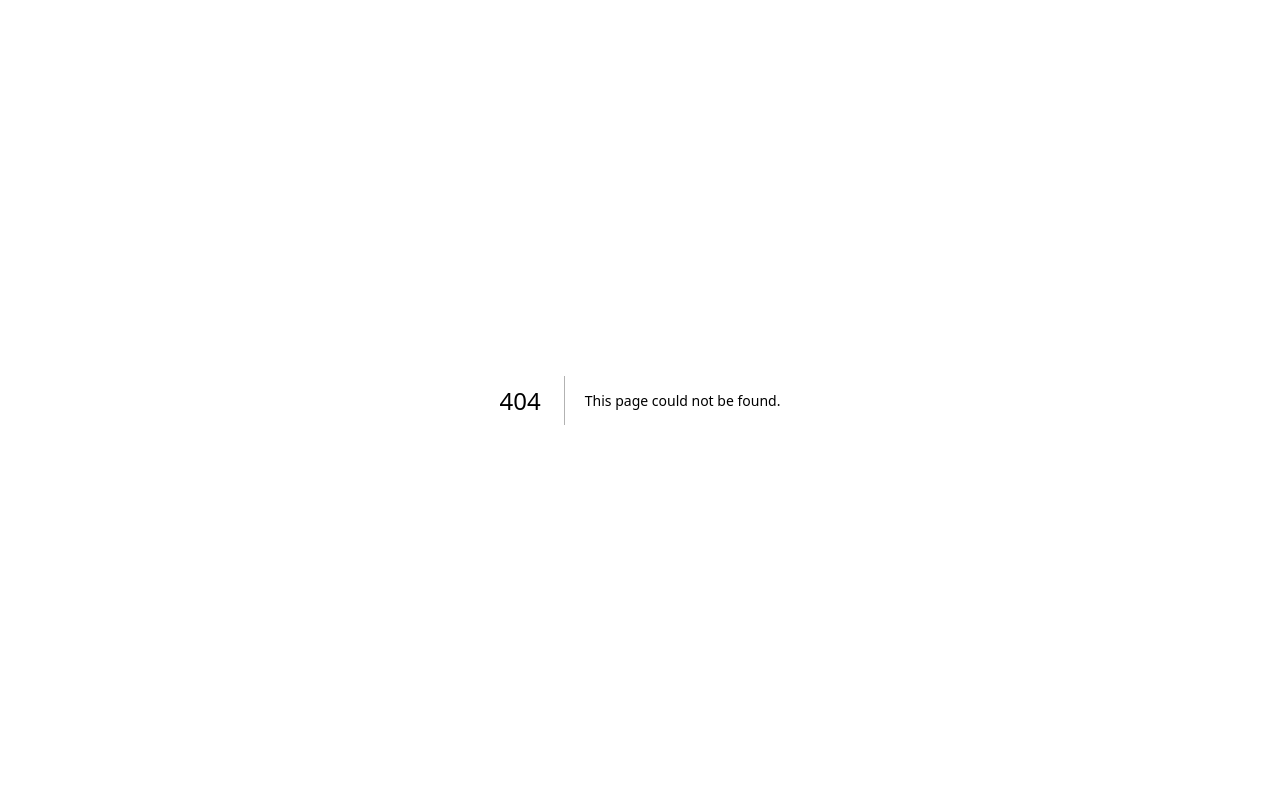
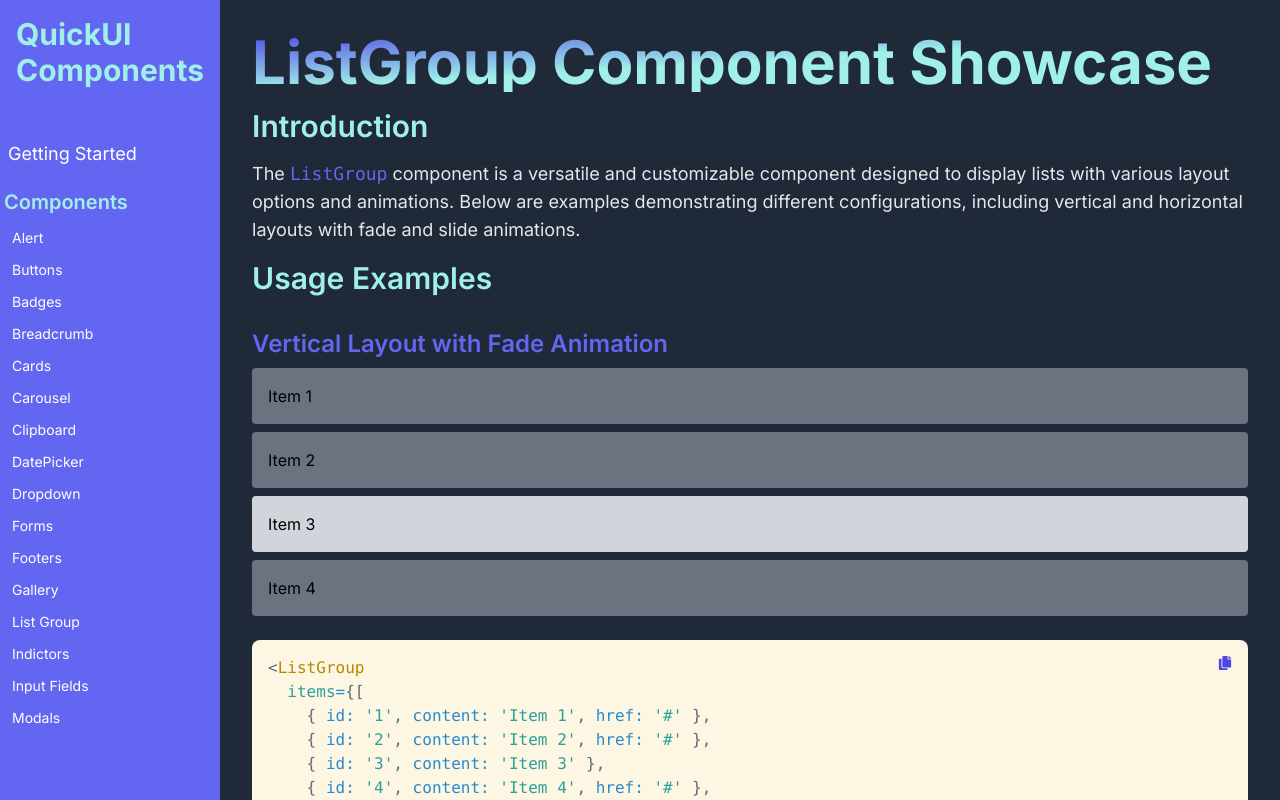
Before and after one commit to ajv55/quickui, a Next.js app: page /getStarted/listGroup in a window 1280 px wide. Before the commit this address had no page. Built offline with nearby package versions, Linux system fonts and the light colour scheme.

Commit message:
created the list group component

```diff
--- /dev/null
+++ b/app/components/listGroup.tsx
@@ -0,0 +1,68 @@
+'use client';
+
+import React from 'react';
+import { motion } from 'framer-motion';
+import clsx from 'clsx';
+
+interface ListGroupProps {
+  items: Array<{
+    id: string;
+    content: string | JSX.Element;
+    href?: string;
+  }>;
+  layout?: 'vertical' | 'horizontal';
+  animation?: 'fade' | 'slide';
+  className?: string;
+}
+
+const ListGroup: React.FC<ListGroupProps> = ({
+  items,
+  layout = 'vertical',
+  animation = 'fade',
+  className = '',
+}) => {
+  const listClass = clsx('flex', {
+    'flex-col': layout === 'vertical',
+    'flex-row': layout === 'horizontal',
+  });
+
+  const itemAnimation = {
+    fade: { opacity: 0, y: 20 },
+    slide: { x: -20, opacity: 0 },
+  };
+
+  const itemVariants = {
+    visible: { opacity: 1, x: 0, y: 0 },
+    hidden: itemAnimation[animation],
+  };
+
+  return (
+    <div className={clsx('w-full', className)}>
+      <ul className={listClass}>
+        {items.map((item) => (
+          <motion.li
+            key={item.id}
+            initial="hidden"
+            animate="visible"
+            variants={itemVariants}
+            transition={{ duration: 0.5 }}
+            className="mb-2"
+          >
+            {item.href ? (
+              <a
+                href={item.href}
+                className="block p-4 bg-gray-500 hover:bg-gray-300 rounded transition-colors"
+              >
+                {item.content}
+              </a>
+            ) : (
+              <div className="block p-4 bg-gray-300 rounded">{item.content}</div>
+            )}
+          </motion.li>
+        ))}
+      </ul>
+    </div>
+  );
+};
+
+export default ListGroup;
--- a/app/components/startComponents/sidebar.tsx
+++ b/app/components/startComponents/sidebar.tsx
@@ -18,6 +18,7 @@ const Sidebar: FC = () => {
     { name: 'Forms', href: '/getStarted/form' },
     { name: 'Footers', href: '/getStarted/footer' },
     { name: 'Gallery', href: '/getStarted/gallery' },
+    { name: 'List Group', href: '/getStarted/listGroup' },
     { name: 'Indictors', href: '/getStarted/indictors' },
     { name: 'Input Fields', href: '/getStarted/input' },
     { name: 'Modals', href: '/getStarted/modal' },
--- /dev/null
+++ b/app/getStarted/listGroup/page.tsx
@@ -0,0 +1,141 @@
+'use client';
+
+import React, { useState } from 'react';
+import ListGroup from '../../components/listGroup'; // Adjust the path as needed
+import { Prism as SyntaxHighlighter } from 'react-syntax-highlighter';
+import { solarizedlight } from 'react-syntax-highlighter/dist/esm/styles/prism';
+import { FaCopy } from 'react-icons/fa';
+import clsx from 'clsx';
+
+const ListGroupShowcase: React.FC = () => {
+  const [copiedIndex, setCopiedIndex] = useState<number | null>(null);
+
+  const handleCopy = (index: number) => {
+    setCopiedIndex(index);
+    setTimeout(() => {
+      setCopiedIndex(null);
+    }, 2000);
+  };
+
+  const listGroupExamples = [
+    {
+      type: 'Vertical Layout with Fade Animation',
+      render: (
+        <ListGroup
+          items={[
+            { id: '1', content: 'Item 1', href: '#' },
+            { id: '2', content: 'Item 2', href: '#' },
+            { id: '3', content: 'Item 3' },
+            { id: '4', content: 'Item 4', href: '#' },
+          ]}
+          layout="vertical"
+          animation="fade"
+        />
+      ),
+      code: `<ListGroup
+  items={[
+    { id: '1', content: 'Item 1', href: '#' },
+    { id: '2', content: 'Item 2', href: '#' },
+    { id: '3', content: 'Item 3' },
+    { id: '4', content: 'Item 4', href: '#' },
+  ]}
+  layout="vertical"
+  animation="fade"
+/>`,
+    },
+    {
+      type: 'Horizontal Layout with Slide Animation',
+      render: (
+        <ListGroup
+          items={[
+            { id: '1', content: 'Item 1', href: '#' },
+            { id: '2', content: 'Item 2', href: '#' },
+            { id: '3', content: 'Item 3' },
+            { id: '4', content: 'Item 4', href: '#' },
+          ]}
+          layout="horizontal"
+          animation="slide"
+        />
+      ),
+      code: `<ListGroup
+  items={[
+    { id: '1', content: 'Item 1', href: '#' },
+    { id: '2', content: 'Item 2', href: '#' },
+    { id: '3', content: 'Item 3' },
+    { id: '4', content: 'Item 4', href: '#' },
+  ]}
+  layout="horizontal"
+  animation="slide"
+/>`,
+    },
+    {
+      type: 'Vertical Layout with Custom Styling',
+      render: (
+        <ListGroup
+          items={[
+            { id: '1', content: 'Custom Item 1' },
+            { id: '2', content: 'Custom Item 2' },
+            { id: '3', content: 'Custom Item 3' },
+          ]}
+          layout="vertical"
+          animation="fade"
+          className="border border-gray-300 rounded-lg shadow-lg"
+        />
+      ),
+      code: `<ListGroup
+  items={[
+    { id: '1', content: 'Custom Item 1' },
+    { id: '2', content: 'Custom Item 2' },
+    { id: '3', content: 'Custom Item 3' },
+  ]}
+  layout="vertical"
+  animation="fade"
+  className="border border-gray-300 rounded-lg shadow-lg"
+/>`,
+    },
+  ];
+
+  return (
+    <div className="w-full h-screen overflow-scroll bg-background-dark p-8">
+      <h1 className="text-6xl font-bold bg-gradient-to-br from-primary-light via-secondary-light to-secondary-light bg-clip-text text-transparent mb-4">
+        ListGroup Component Showcase
+      </h1>
+
+      <section className="flex flex-col items-start mb-8">
+        <h2 className="text-3xl font-semibold text-secondary-light mb-4">Introduction</h2>
+        <p className="text-lg text-left text-text-dark mb-4">
+          The <code className="text-primary-dark">ListGroup</code> component is a versatile and customizable component designed to display lists with various layout options and animations. Below are examples demonstrating different configurations, including vertical and horizontal layouts with fade and slide animations.
+        </p>
+        <h2 className="text-3xl font-semibold text-secondary-light">Usage Examples</h2>
+      </section>
+
+      <section>
+        {listGroupExamples.map((example, index) => (
+          <div key={index} className="relative mb-8">
+            <h3 className="text-2xl font-semibold text-primary-dark mb-2">{example.type}</h3>
+            <div className="flex items-center mb-4">
+              {example.render}
+            </div>
+            <div className="relative">
+              <SyntaxHighlighter
+                language="tsx"
+                style={solarizedlight}
+                customStyle={{ padding: '1rem', borderRadius: '0.5rem', position: 'relative' }}
+              >
+                {example.code}
+              </SyntaxHighlighter>
+              <button
+                onClick={() => handleCopy(index)}
+                className="absolute top-2 right-2 p-2 rounded text-sm font-semibold text-primary-light transition"
+              >
+                {copiedIndex === index ? 'Copied!' : <FaCopy />}
+              </button>
+            </div>
+          </div>
+        ))}
+      </section>
+    </div>
+  );
+};
+
+export default ListGroupShowcase;
```
